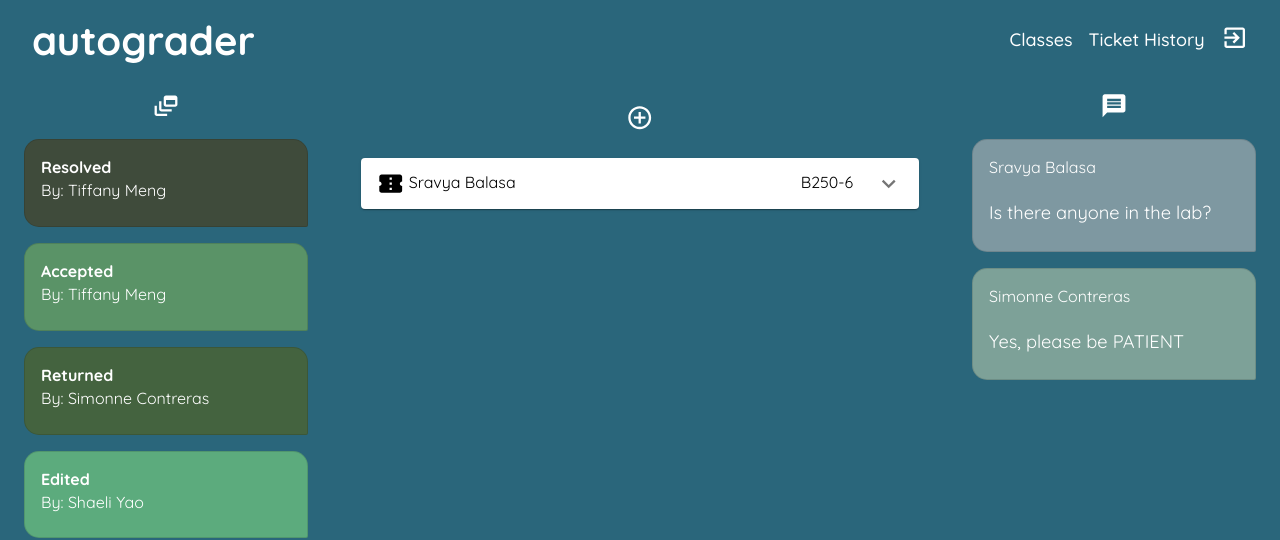
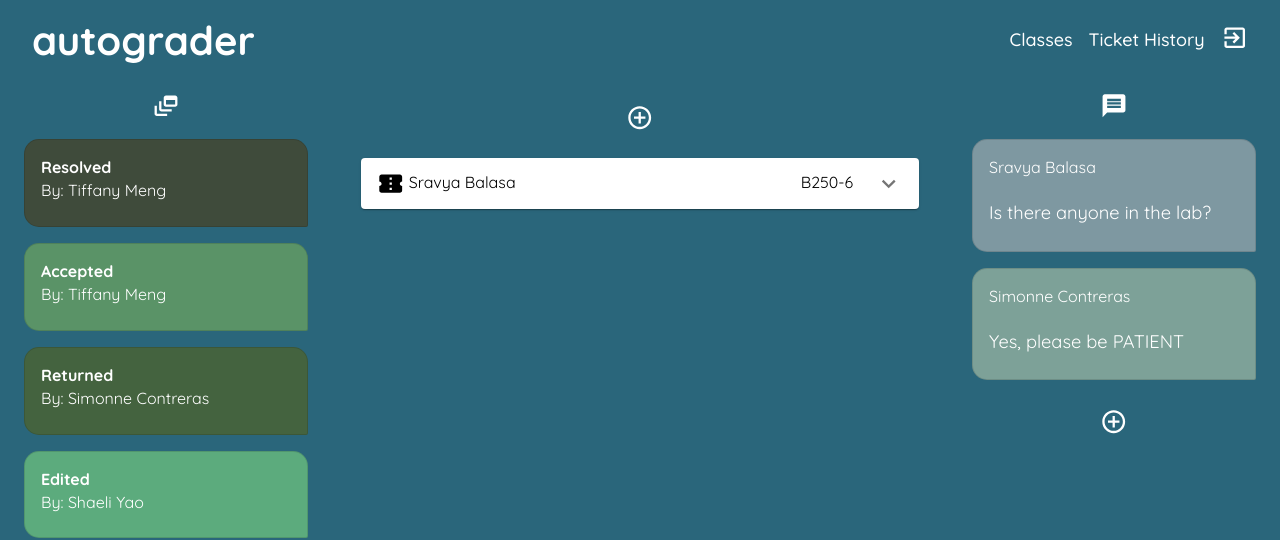
Before and after one commit to Autograder/rook, a React (Create React App) app: page /queue in a window 1280 px wide. Shown: the top 540 px of the page. Built offline with nearby package versions, Linux system fonts and the light colour scheme.

Commit message:
stuff and things

```diff
--- /dev/null
+++ b/src/components/MessageWidget.tsx
@@ -0,0 +1,24 @@
+import React from 'react';
+import { Typography, Box, Card, CardContent, IconButton } from '@material-ui/core';
+import { ThemeProvider } from '@material-ui/styles';
+import Styles from '../style/MessageWidgetStyle';
+import Message from './Message';
+import OurTheme from '../style/Theme';
+import MessageIcon from '@material-ui/icons/Message';
+import AddCircleOutlineIcon from '@material-ui/icons/AddCircleOutline';
+
+export default function MessageWidget() {
+	const classes = Styles.useStyles();
+	const theme = OurTheme.theme;
+	return (
+		<div>
+			<MessageIcon className={classes.icon}/>
+			<Message sender="Sravya Balasa" message="Is there anyone in the lab?" received={false}/>
+			<Message sender="Simonne Contreras" message="Yes, please be PATIENT" received={true}/>
+
+			<IconButton aria-label="delete" onClick={() => handleClickOpen()} className={classes.icon}>
+                <AddCircleOutlineIcon/>
+            </IconButton>
+		</div>
+	);
+}
--- a/src/components/QueuePage.tsx
+++ b/src/components/QueuePage.tsx
@@ -1,10 +1,10 @@
 import React from 'react';
 import Navbar from './Navbar';
 import Message from './Message';
+import MessageWidget from './MessageWidget';
 import Queue from './Queue';
 import { ThemeProvider } from '@material-ui/styles';
 import { Grid } from '@material-ui/core';
-import MessageIcon from '@material-ui/icons/Message';
 import OurTheme from '../style/Theme';
 import Styles from '../style/QueuePageStyle';
 import DynamicFeedIcon from '@material-ui/icons/DynamicFeed';
@@ -33,9 +33,7 @@ export default function QueuePage() {
                         <Queue/>
                     </Grid>
                     <Grid item xs={3}>
-                        <MessageIcon className={classes.icon}/>
-                        <Message sender="Sravya Balasa" message="Is there anyone in the lab?" received={false}/>
-                        <Message sender="Simonne Contreras" message="Yes, please be PATIENT" received={true}/>
+                        <MessageWidget/>
                     </Grid>
                 </Grid>
             </ThemeProvider>
--- /dev/null
+++ b/src/style/MessageWidgetStyle.tsx
@@ -0,0 +1,13 @@
+import { makeStyles } from '@material-ui/core/styles';
+
+const useStyles = makeStyles((theme) => ({
+    icon: {
+        color: 'white',
+        width : 100,
+        'position' : 'relative',
+        'left' : '50%',
+        'margin-left' : '-50px',
+    },
+}));
+
+export default {useStyles};
```
Also changed, not shown: src/components/Message.tsx (line endings or trailing spaces).
